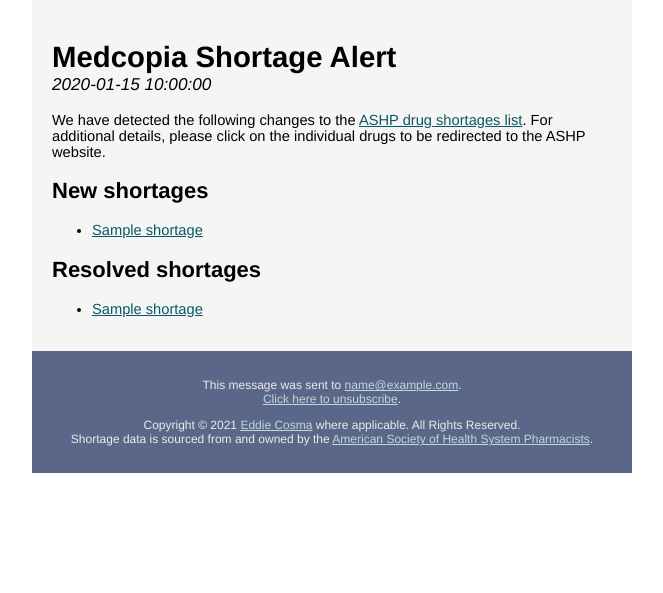
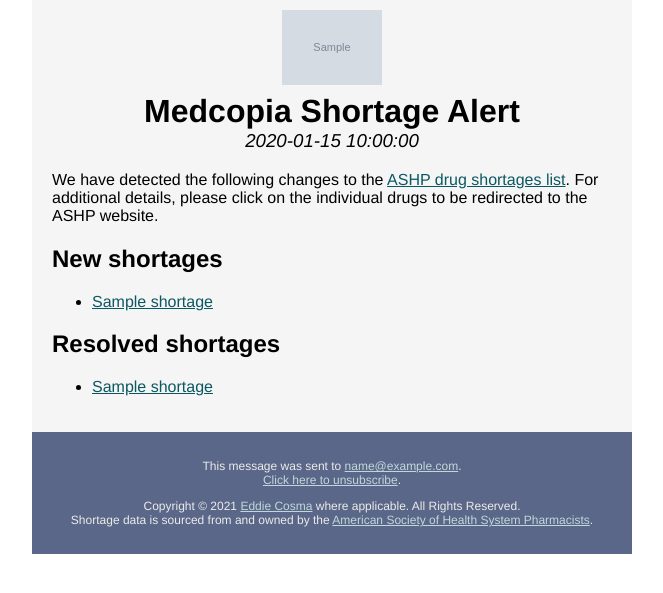
Before and after one commit to eddie-cosma/medcopia, a Flask app: template signup/templates/alert.html in a window 1280 px wide. Shown: the top 593 px of the page, without its empty margins (308-971 px from the left). Run offline with Flask 2, Linux system fonts and the light colour scheme; the template is opened without the code that fills it: most values are stand-ins (such as "Sample title", 1, 10 or a date in 2020); grey boxes marked "Sample" are stand-in pictures.

Commit message:
Added logo to email alert

```diff
--- a/signup/templates/alert.html
+++ b/signup/templates/alert.html
@@ -7,7 +7,7 @@
     <style>
         body {
             font-family: Helvetica, Arial, sans-serif;
-            font-size: 11pt;
+            font-size: 12pt;
             margin: 0;
             padding: 0;
         }
@@ -20,18 +20,26 @@
 
         #main {
             margin: 0 auto;
-            padding: 20px;
+            padding: 10px 20px 20px 20px;
             background-color: #f5f5f5;
         }
 
+        #logo {
+            height: 75px;
+        }
+
         h1 {
-            margin-bottom: 0;
+            margin: 0;
+            padding: 0;
+            text-align: center;
         }
 
         h3 {
             margin-top: 0;
+            padding-top: 0;
             font-weight: normal;
             font-style: italic;
+            text-align: center;
         }
 
         #main a {
@@ -59,7 +67,7 @@
 <body>
 <div id="email">
     <div id="main">
-        <h1>Medcopia Shortage Alert</h1>
+        <h1><img src="{{ logo_uri }}" id="logo"><br>Medcopia Shortage Alert</h1>
         <h3>{{ today }}</h3>
         <p>We have detected the following changes to the <a
                 href="https://www.ashp.org/drug-shortages/current-shortages/drug-shortages-list?page=CurrentShortages">ASHP
```
Also changed, not shown: helpers/emailer.py (+8 -4 lines), signup/static/logo.png.
